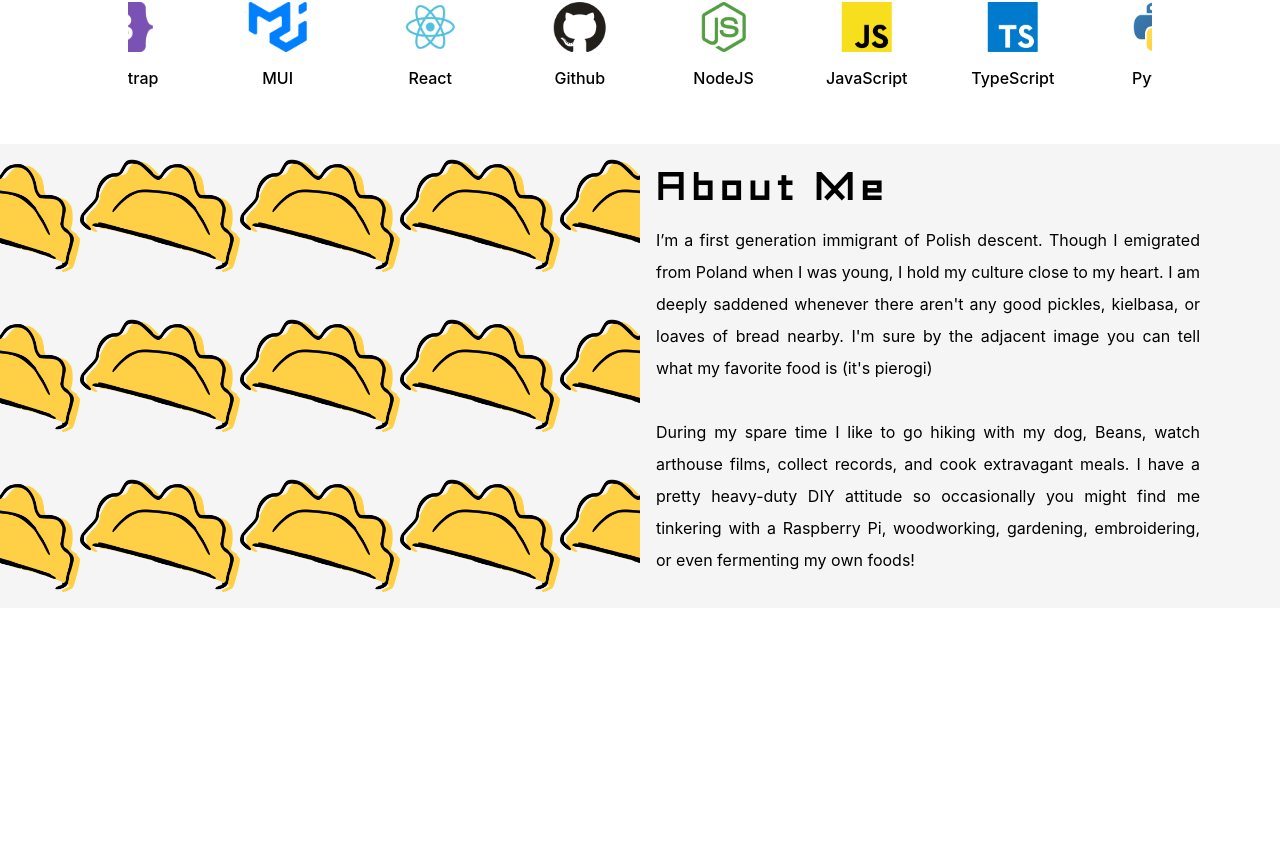
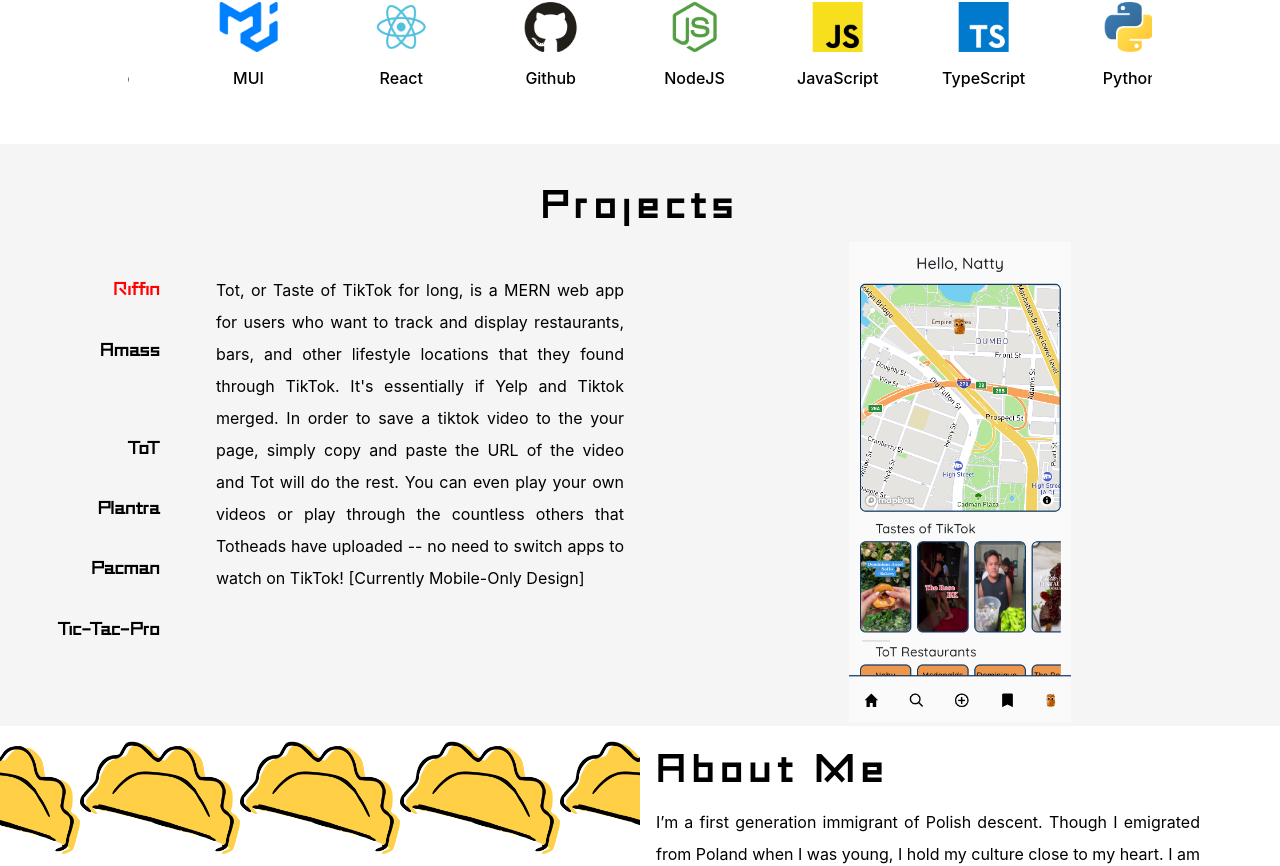
Before and after one commit to dabyzness/portfolio-react, a React (Create React App) app: page / in a window 1280 px wide. Shown: the part 1280-2146 px from the top of the page. Before the commit the page ends 1888 px from the top, so only its background shows below. Built offline with nearby package versions, Linux system fonts and the light colour scheme.

Commit message:
style project stack

```diff
--- a/src/components/Block/ImageHalfFull.js
+++ b/src/components/Block/ImageHalfFull.js
@@ -1,14 +1,24 @@
 // Styles
 import styles from "./styles/ImageHalfFull.module.css";
 
-const ImageHalfFull = ({ imgSrc, altText, ref = null }) => {
+const ImageHalfFull = ({
+  imgSrc,
+  altText,
+  repeat = true,
+  ref = null,
+  isBackground = true,
+}) => {
   return (
     <div
-      className={`${styles.container} ${styles.full}`}
-      style={{ backgroundImage: `url(${imgSrc})` }}
+      className={`${styles.container} ${repeat === true ? styles.repeat : ""}`}
+      style={{ backgroundImage: isBackground ? `url(${imgSrc})` : "" }}
       aria-label={altText}
       ref={ref}
-    ></div>
+    >
+      {!isBackground && (
+        <img src={imgSrc} alt={altText} className={styles.full} />
+      )}
+    </div>
   );
 };
 
--- /dev/null
+++ b/src/components/Block/SelectionHalf.js
@@ -0,0 +1,21 @@
+import styles from "./styles/SelectionHalf.module.css";
+
+const SelectionHalf = ({ options, onSelect, selected }) => {
+  return (
+    <div className={styles.container}>
+      {options.map((option, i) => (
+        <h3
+          key={i}
+          onClick={onSelect}
+          className={`${styles.option} ${
+            option === selected ? styles.selected : ""
+          }`}
+        >
+          {option}
+        </h3>
+      ))}
+    </div>
+  );
+};
+
+export default SelectionHalf;
--- a/src/components/Block/TextHalf.js
+++ b/src/components/Block/TextHalf.js
@@ -1,9 +1,9 @@
 // Styles
 import styles from "./styles/TextHalf.module.css";
 
-const TextHalf = ({ title, textArr, ref = null, side = "left" }) => {
+const TextHalf = ({ title, textArr, ref = null, side = "left", sx }) => {
   return (
-    <div className={`${styles.container} ${styles[side]}`} ref={ref}>
+    <div className={`${styles.container} ${styles[side]}`} ref={ref} style={sx}>
       <h2>{title}</h2>
       {textArr.map((text, i) => (
         <p key={i}>{text}</p>
--- a/src/components/Block/styles/ImageHalfFull.module.css
+++ b/src/components/Block/styles/ImageHalfFull.module.css
@@ -1,9 +1,20 @@
 .container {
+  height: 100%;
+  width: 50%;
+  display: flex;
+  justify-content: center;
+  align-items: center;
 }
 
-.full {
+.repeat {
   height: auto;
   background-size: 25%;
   background-position: center;
   background-repeat: repeat;
 }
+
+.full {
+  height: max-content;
+  max-height: 480px;
+  padding-bottom: 2rem;
+}
--- /dev/null
+++ b/src/components/Block/styles/SelectionHalf.module.css
@@ -0,0 +1,19 @@
+.container {
+  height: 100%;
+  width: 25%;
+  display: flex;
+  flex-direction: column;
+  justify-content: center;
+  align-items: flex-end;
+}
+
+.selected {
+  color: red;
+}
+
+.option {
+  cursor: pointer;
+}
+
+.option:hover {
+}
--- a/src/components/ProjectStack/ProjectStack.jsx
+++ b/src/components/ProjectStack/ProjectStack.jsx
@@ -1,41 +1,48 @@
+import { useState } from "react";
+
+import Block from "../Block/Block";
+import TextHalf from "../Block/TextHalf";
+
 import styles from "./ProjectStack.module.css";
 
-const ProjectStack = (props) => {
+import { projects } from "../../data/projects";
+import SelectionHalf from "../Block/SelectionHalf";
+import ImageHalfFull from "../Block/ImageHalfFull";
+
+const ProjectStack = () => {
+  const [currProject, setCurrProject] = useState(projects[0]);
+
+  function onSelect(e) {
+    console.log(e.target.innerHTML);
+    setCurrProject(
+      projects.find((project) => project.title === e.target.innerHTML)
+    );
+  }
+
   return (
     <div className={styles.container}>
-      <div className={styles.projects}>
-        <p style={{ width: "40%" }}>
-          "Tot, or Taste of TikTok for long, is a MERN web app for users who
-          want to track and display restaurants, bars, and other lifestyle
-          locations that they found through TikTok. It's essentially if Yelp and
-        </p>
-        <ul className={styles.stack}>
-          <li>
-            <img src="./img/react.png" alt="" />
-            React.JS
-          </li>
-          <li>
-            <img src="./img/typescript.png" alt="" />
-            TypeScript
-          </li>
-          <li>
-            <img src="./img/postgresql.png" alt="" />
-            Postgres
-          </li>
-          <li>
-            <img src="./img/mongodb.png" alt="" />
-            MongoDB
-          </li>
-          <li>
-            <img src="./img/python.png" alt="" />
-            Python
-          </li>
-        </ul>
-      </div>
-
-      <div className={styles.rightBorder}></div>
-      <div className={styles.bottomBorder}></div>
-      <h2 className={styles.projectsHeading}>Projects</h2>
+      <h2>Projects</h2>
+      <Block>
+        <Block>
+          <SelectionHalf
+            options={projects.map((project) => project.title)}
+            onSelect={onSelect}
+            selected={currProject.title}
+          />
+          <TextHalf
+            title={""}
+            textArr={[currProject.description]}
+            // side="right"
+            sx={{ width: "75%" }}
+          />
+        </Block>
+        <ImageHalfFull
+          imgSrc={currProject.img}
+          altText={currProject.title}
+          repeat={false}
+          isBackground={false}
+        />
+      </Block>
     </div>
   );
 };
--- a/src/components/ProjectStack/ProjectStack.module.css
+++ b/src/components/ProjectStack/ProjectStack.module.css
@@ -1,56 +1,21 @@
 .container {
-  width: 50%;
+  width: 100%;
+  height: 100%;
+
   display: flex;
-  /* justify-content: center; */
-  /* align-items: center; */
   flex-direction: column;
-  background: whitesmoke;
+  justify-content: center;
+  align-items: center;
+  background-color: var(--block-background);
 }
 
-.bottomBorder {
-  margin-right: 130px;
+.innerContainer {
+  width: 100%;
+  height: 100%;
 
-  border-top: 2px solid transparent;
-  border-bottom: 2px solid transparent;
-  border-right: 500px solid red;
-  transform: translateX(0.75%);
+  display: flex;
 }
 
-.rightBorder {
-  margin-right: 130px;
-
-  border-top: 2px solid transparent;
-  border-bottom: 2px solid transparent;
-  border-right: 200px solid red;
-  top: 0;
-  left: 0;
-  transform: rotate(90deg);
-  transform-origin: bottom right;
+.container > h2 {
+  margin-bottom: 0;
 }
-
-.projectsHeading {
-  margin: 0 8px 24px auto;
-  font-size: 3rem;
-  font-family: TypoGraphica;
-  letter-spacing: 6px;
-  margin-left: 8px;
-}
-
-.stack {
-  margin-left: auto;
-  margin-right: 130px;
-  padding-left: 0;
-  padding-right: 40px;
-  text-align: right;
-}
-
-.projects {
-  display: flex;
-  margin-top: 88px;
-}
-
-.projects > p {
-  margin: 0;
-  margin-left: 8px;
-  line-height: 2rem;
-}
--- a/src/components/TechStack/TechStack.jsx
+++ b/src/components/TechStack/TechStack.jsx
@@ -3,7 +3,7 @@ import InfiniteLooper from "./InfiniteLooper";
 import styles from "./styles/TechStack.module.css";
 import { stackImg } from "../../data/stackImg";
 
-const TechStack = (props) => {
+const TechStack = () => {
   return (
     <div className={styles.container}>
       <h2>Tech Stack</h2>
--- a/src/data/projects.js
+++ b/src/data/projects.js
@@ -1,4 +1,61 @@
 export const projects = [
+  {
+    title: "Riffin",
+    description:
+      "Tot, or Taste of TikTok for long, is a MERN web app for users who want to track and display restaurants, bars, and other lifestyle locations that they found through TikTok. It's essentially if Yelp and Tiktok merged. In order to save a tiktok video to the your page, simply copy and paste the URL of the video and Tot will do the rest. You can even play your own videos or play through the countless others that Totheads have uploaded -- no need to switch apps to watch on TikTok! [Currently Mobile-Only Design]",
+    img: "./img/tot.png",
+    repositoryLink: "https://github.com/dabyzness/tot-front-end",
+    deploymentLink: "https://tots-hot-tots.netlify.app/",
+    stack: [
+      "react",
+      "javascript",
+      "express",
+      "mongodb",
+      "mui",
+      "nodejs",
+      "bootstrap",
+      "html5",
+      "css3",
+    ],
+  },
+  {
+    title: "Amass",
+    description:
+      "Tot, or Taste of TikTok for long, is a MERN web app for users who want to track and display restaurants, bars, and other lifestyle locations that they found through TikTok. It's essentially if Yelp and Tiktok merged. In order to save a tiktok video to the your page, simply copy and paste the URL of the video and Tot will do the rest. You can even play your own videos or play through the countless others that Totheads have uploaded -- no need to switch apps to watch on TikTok! [Currently Mobile-Only Design]",
+    img: "./img/tot.png",
+    repositoryLink: "https://github.com/dabyzness/tot-front-end",
+    deploymentLink: "https://tots-hot-tots.netlify.app/",
+    stack: [
+      "react",
+      "javascript",
+      "express",
+      "mongodb",
+      "mui",
+      "nodejs",
+      "bootstrap",
+      "html5",
+      "css3",
+    ],
+  },
+  {
+    title: "",
+    description:
+      "Tot, or Taste of TikTok for long, is a MERN web app for users who want to track and display restaurants, bars, and other lifestyle locations that they found through TikTok. It's essentially if Yelp and Tiktok merged. In order to save a tiktok video to the your page, simply copy and paste the URL of the video and Tot will do the rest. You can even play your own videos or play through the countless others that Totheads have uploaded -- no need to switch apps to watch on TikTok! [Currently Mobile-Only Design]",
+    img: "./img/tot.png",
+    repositoryLink: "https://github.com/dabyzness/tot-front-end",
+    deploymentLink: "https://tots-hot-tots.netlify.app/",
+    stack: [
+      "react",
+      "javascript",
+      "express",
+      "mongodb",
+      "mui",
+      "nodejs",
+      "bootstrap",
+      "html5",
+      "css3",
+    ],
+  },
   {
     title: "ToT",
     description:
@@ -54,13 +111,4 @@ export const projects = [
     deploymentLink: "https://tic-tac-toe-pro-no.netlify.app",
     stack: ["javascript", "html5", "css3"],
   },
-  {
-    title: "CLI Pokemon",
-    description:
-      "This was my first foray into TypeScript. I had taken a simple homework exercise in Classes with JavaScript and expanded it to be a playable game with the command-line. It's a bit crude but it taught me a lot about the language.",
-    img: "./img/pokemoncli.PNG",
-    repositoryLink: "https://github.com/dabyzness/pokemon-interactive-cli",
-    deploymentLink: "",
-    stack: ["typescript", "nodejs"],
-  },
 ];
--- a/src/pages/Home/Home.jsx
+++ b/src/pages/Home/Home.jsx
@@ -51,6 +51,8 @@ export default function Home() {
 
       <TechStack />
 
+      <ProjectStack />
+
       <Block>
         <ImageHalfFull imgSrc={aboutMe.img} altText="Pierogi" />
         <TextHalf title={aboutMe.title} textArr={aboutMe.textArr} />
```
